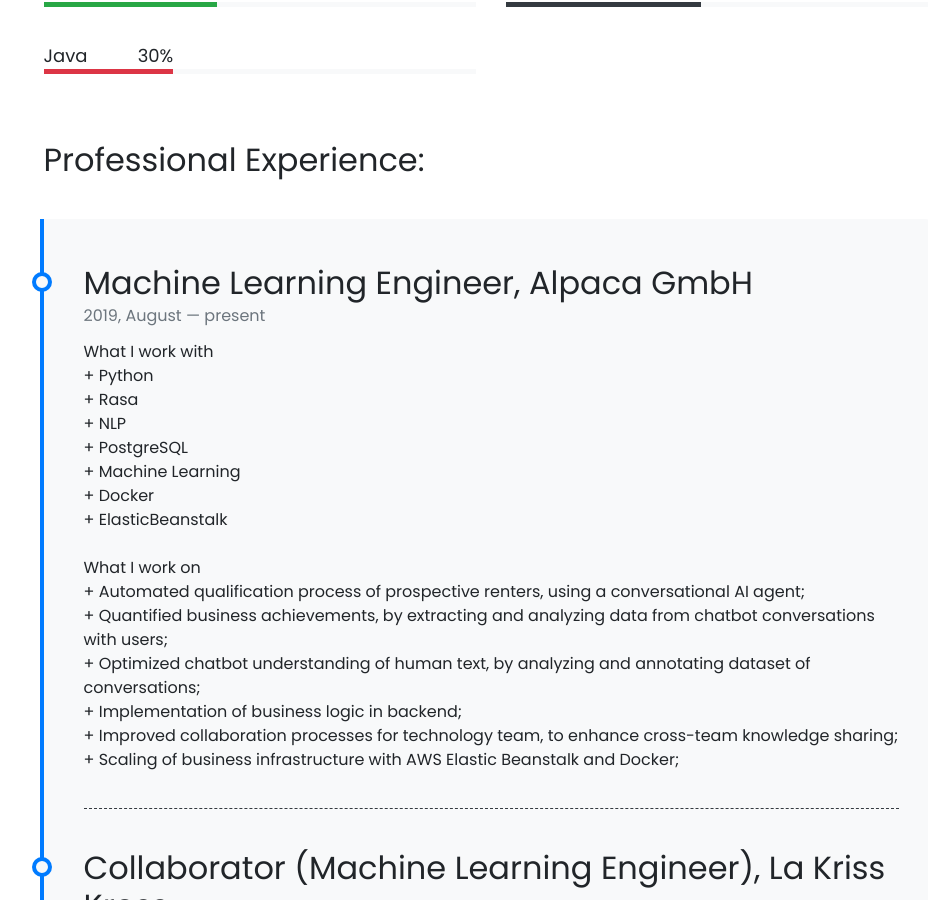
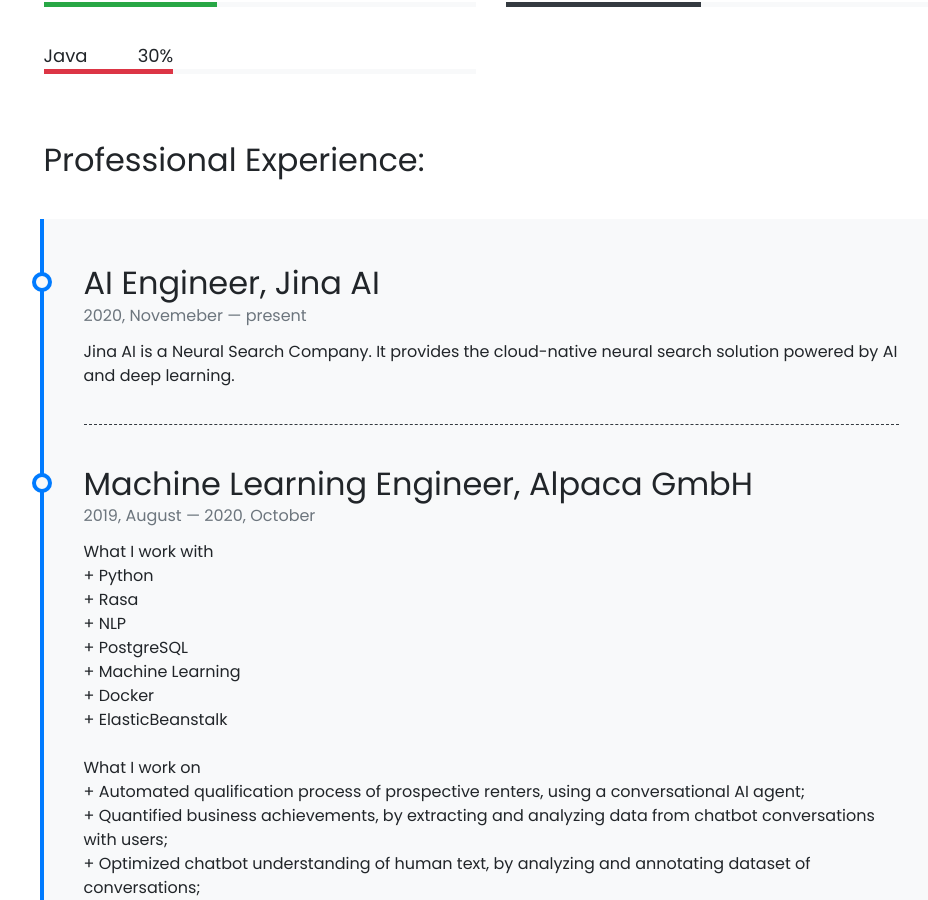
Before and after one commit to cristianmtr/resume, a Jekyll site: the page built from index.html, in a window 1280 px wide and 900 px high, scrolled down 941 px. Shown: the whole window, without its empty margins (149-1077 px from the left). Built offline with Jekyll 4.4.1, drawn with Linux system fonts in a browser that asks for light colours; nearby versions of some CDN libraries; comment, search, counter and statistics services are not loaded.

Commit message:
Update work.yml

```diff
--- a/_data/work.yml
+++ b/_data/work.yml
@@ -1,6 +1,12 @@
+- title: AI Engineer, Jina AI
+  from: 2020, Novemeber
+  to: present
+  description: Jina AI is a Neural Search Company. It provides the cloud-native neural search solution powered by AI and deep learning.
+
+
 - title: Machine Learning Engineer, Alpaca GmbH
   from: 2019, August
-  to: present
+  to: 2020, October
   description: What I work with<br>+ Python<br>+ Rasa<br>+ NLP<br>+ PostgreSQL<br>+ Machine Learning<br>+ Docker<br>+ ElasticBeanstalk<br><br>What I work on<br>+ Automated qualification process of prospective renters, using a conversational AI agent;<br>+ Quantified business achievements, by extracting and analyzing data from chatbot conversations with users;<br>+ Optimized chatbot understanding of human text, by analyzing and annotating dataset of conversations;<br>+ Implementation of business logic in backend;<br>+ Improved collaboration processes for technology team, to enhance cross-team knowledge sharing;<br>+ Scaling of business infrastructure with AWS Elastic Beanstalk and Docker;
 
 
```
